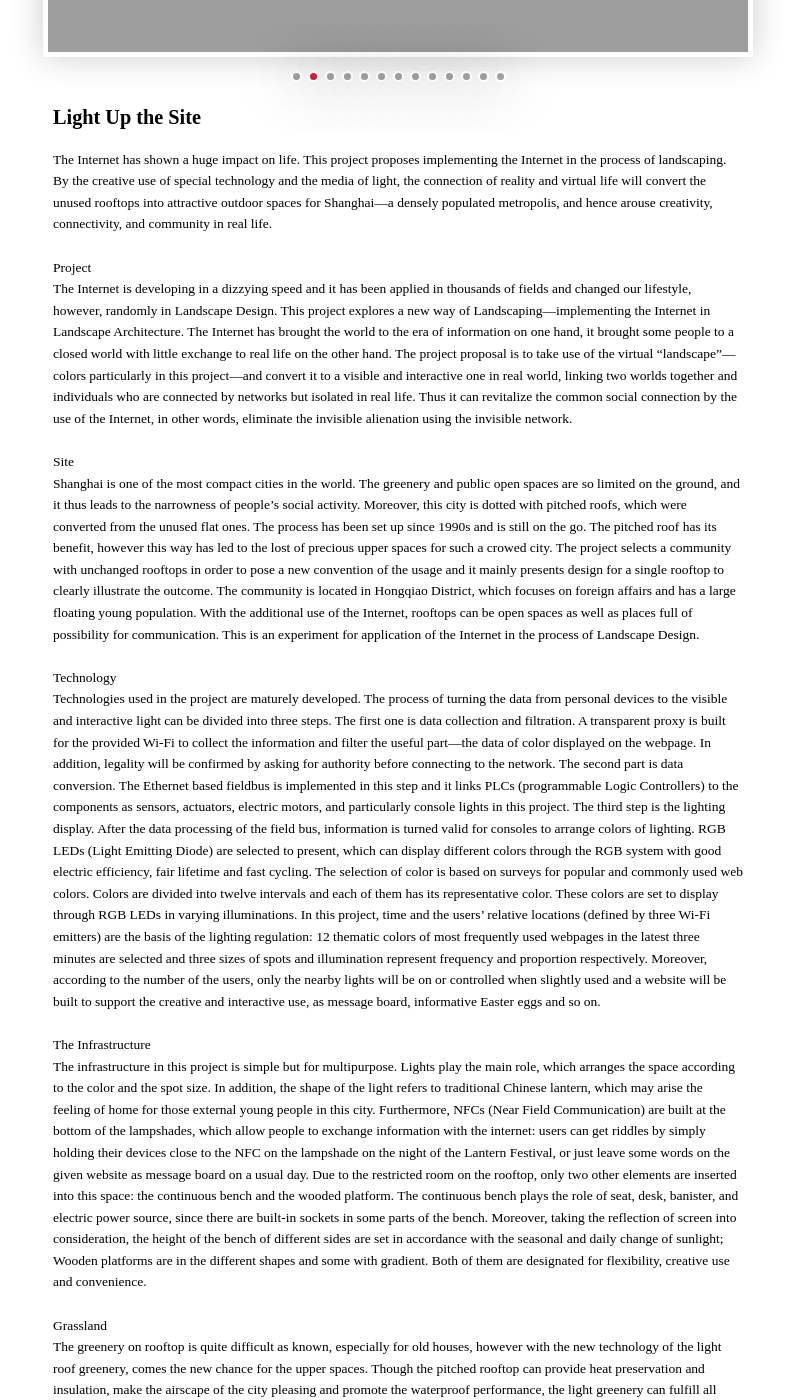
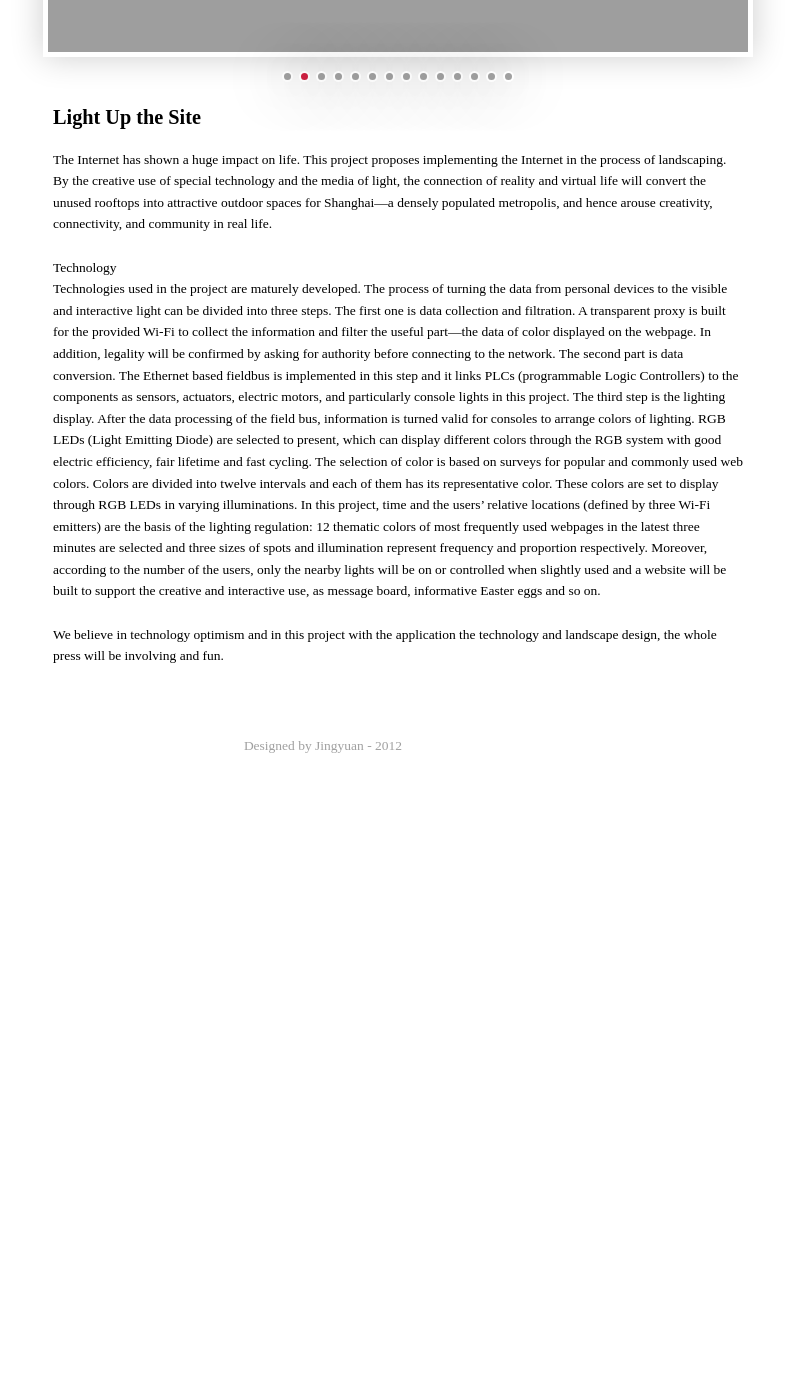
Before and after one commit to jingyuan/jingyuan.github.com, a Jekyll site: the page works/design/lightup.html, which Jekyll copies as it is, in a window 1280 px wide and 1400 px high, scrolled down 518 px. Shown: the whole window, without its empty margins (317-1112 px from the left). Built offline with Jekyll 4.4.1, drawn with Linux system fonts in a browser that asks for light colours; some web fonts are replaced; Markdown is read by kramdown in place of the engine named in the settings; after the commit the page ends 1280 px from its top, so only the background shows below that; some of the changed text lies outside the part shown; grey boxes are pictures that could not be loaded.

```diff
--- a/works/design/community.html
+++ b/works/design/community.html
@@ -47,7 +47,7 @@
 		       <ul class="bjqs">
 		       	 <li><img width="700" height="400" src="https://dl.dropbox.com/u/1618719/community/01.jpg">
 			         <div class="info">
-			         	<p><em>Sketches of the idea</em></br> The urban society is now closely related to the technology and people are more and more involved in the internet connections. To take use of the new tech and apply it to the real life, connecting the real and virtual life will in return make the technology more significant. That is the initial idea of this project.<a href="00.jpg" target="_blank"> [view picture]</a></p>
+			         	<p><em>Perspective of the waterfront</em></br> The urban society is now closely related to the technology and people are more and more involved in the internet connections. To take use of the new tech and apply it to the real life, connecting the real and virtual life will in return make the technology more significant. That is the initial idea of this project.<a href="00.jpg" target="_blank"> [view picture]</a></p>
 			         </div>
 		         </li>
 		         <li><img width="700" height="400" src="https://dl.dropbox.com/u/1618719/community/02.jpg">
--- a/works/design/lightup.html
+++ b/works/design/lightup.html
@@ -45,69 +45,74 @@
 	  	    <div id="banner">
 		        <!-- start Basic Jquery Slider -->
 		       <ul class="bjqs">
-		       	 <li><img width="700" height="400" src="https://dl.dropbox.com/u/1618719/light_up/01.jpg">
+		       	 <li><img width="700" height="400" src="https://dl.dropbox.com/u/1618719/light_up/00.jpg">
 			         <div class="info">
-			         	<p><em>Sketches of the idea</em></br> The urban society is now closely related to the technology and people are more and more involved in the internet connections. To take use of the new tech and apply it to the real life, connecting the real and virtual life will in return make the technology more significant. That is the initial idea of this project.<a href="00.jpg" target="_blank"> [view picture]</a></p>
+			         	<p><em>Sketches of the idea</em></br>The urban society is now closely related to the technology and people are more and more involved in the internet connections. To take use of the new tech and apply it to the real life, connecting the real and virtual life will in return make the technology more significant. That is the initial idea of this project.<a href="00.jpg" target="_blank"> [view picture]</a></p>
+			         </div>
+		         </li>
+		         <li><img width="700" height="400" src="https://dl.dropbox.com/u/1618719/light_up/01.jpg">
+			         <div class="info">
+			         	<p><em>Whole perspective</em></br>Showing the light up situation on the rooftop.</p>
 			         </div>
 		         </li>
 		         <li><img width="700" height="400" src="https://dl.dropbox.com/u/1618719/light_up/02.jpg">
 			         <div class="info">
-			         	<p><em>Sketches of the idea</em></br> The urban society is now closely related to the technology and people are more and more involved in the internet connections. To take use of the new tech and apply it to the real life, connecting the real and virtual life will in return make the technology more significant. That is the initial idea of this project.</p>
+			         	<p><em>Plan</em></br>The light is used as a media to connect the virtual and real world. The picture shows the plan view of the roof during the night.</p>
 			         </div>
 		         </li>
 		         <li><img width="700" height="400" src="https://dl.dropbox.com/u/1618719/light_up/03.jpg">
 			         <div class="info">
-			         	<p><em>Plan</em></br> The light is used as a media to connect the virtual and real world. The picture shows the plan view of the roof during the night.</p>
+			         <p><em>Current situation</em></br>There is a lack of space in the city especially the densely built area in the downtown Shanghai. According to the site map, the built area covers 51.2% of the ground, which has lead to the negative space in between.</p>
 			         </div>
 		         </li>
 		         <li><img width="700" height="400" src="https://dl.dropbox.com/u/1618719/light_up/04.jpg">
-			         <div class="info">
-			         <p><em>Current situation</em></br> There is a lack of space in the city especially the densely built area in the downtown Shanghai. According to the site map, the built area covers 51.2% of the ground, which has lead to the negative space in between.</p>
-			         </div>
-		         </li>
-		         <li><img width="700" height="400" src="https://dl.dropbox.com/u/1618719/light_up/05.jpg">
 			        <div class="info">
 			        	<p><em>Increasing use of the Internet</em></br> 11.71 million people which is 62% of Shanghai's population usually surf the internet, and among them 60% uses their mobile devises to access the internet. 18.7 hours per week on average is spent on internet which has become more and more important in citizens' daily life.</p>
 			        </div>
 		         </li>
-		         <li><img width="700px" height="400px" src="https://dl.dropbox.com/u/1618719/light_up/06.jpg">
+		         <li><img width="700px" height="400px" src="https://dl.dropbox.com/u/1618719/light_up/05.jpg">
 			         <div class="info">
 			         <p><em>Virtualscape and Landscape</em></br> There is a myriad of information carefully designed on the Internet and can be utilized as material for landscape design to provide totally new experience for users.</p>
 			         </div>
 		         </li>
-		         <li><img width="700px" height="400px" src="https://dl.dropbox.com/u/1618719/light_up/07.jpg">
+		         <li><img width="700px" height="400px" src="https://dl.dropbox.com/u/1618719/light_up/06.jpg">
 			         <div class="info">
 			         <p><em>Technology Diagrams</em></br> To convert virtualscape to landscape, this design applies certain knowledge in Computer Science and Electrical Engineering.</p>
 			         </div>
 		         </li>
-		         <li><img width="700px" height="400px" src="https://dl.dropbox.com/u/1618719/light_up/08.jpg">
+		         <li><img width="700px" height="400px" src="https://dl.dropbox.com/u/1618719/light_up/07.jpg">
 			         <div class="info">
-			         <p><em>Lamppost & Platform</em></br> Lampposts on the cenctral lawn create changing space with colorful spots , displaying activities on the Internet in real world, which can also be used as Wi-Fi antennas and NFC devices. The timber platform provides space for various acticities of people, and the concave of it can lower the eye level of users, guide their attention to the lawn and the upper space, offering them the feeling of being surrounded by nature.</p>
+			         <p><em>Light experiment</em></br>An showcase of the designed light with different activities.</p>
 			         </div>
+		         </li>
+		         <li><img width="700" height="400" src="https://dl.dropbox.com/u/1618719/light_up/08.jpg">
+		         	 <div class="info">
+		         	 <p><em>Concept</em></br>With the design, the daily routine of the people living in these apartments will change and more activities and communication will be brought to the community.</p>
+		         	 </div>
 		         </li>
 		         <li><img width="700" height="400" src="https://dl.dropbox.com/u/1618719/light_up/09.jpg">
 		         	 <div class="info">
-		         	 <p><em>Sections</em></br> People can have different activities on the roof. The Internet will be integrated into life through the use of the light. It will be a enjoyable experience of using the device on the roof.</p>
+		         	 <p><em>Lamppost & Platform</em></br>Lampposts on the cenctral lawn create changing space with colorful spots, displaying activities on the Internet in real world, which can also be used as Wi-Fi antennas and NFC devices. </p>
 		         	 </div>
 		         </li>
 		         <li><img width="700" height="400" src="https://dl.dropbox.com/u/1618719/light_up/10.jpg">
 		         	 <div class="info">
-		         	 <p><em>Perspectives</em></br> People can have different activities on the roof. The Internet will be integrated into life through the use of the light. It will be a enjoyable experience of using the device on the roof.</p>
+		         	 <p><em>Platform design</em></br>The timber platform provides space for various acticities of people, and the concave of it can lower the eye level of users, guide their attention to the lawn and the upper space, offering them the feeling of being surrounded by nature.</p>
 		         	 </div>
 		         </li>
 		         <li><img width="700" height="400" src="https://dl.dropbox.com/u/1618719/light_up/11.jpg">
 		         	 <div class="info">
-		         	 <p><em>Perspectives</em></br> People can have different activities on the roof. The Internet will be integrated into life through the use of the light. It will be a enjoyable experience of using the device on the roof.</p>
+		         	 <p><em>Section</em></br> People can have different activities on the roof. The Internet will be integrated into life through the use of the light. It will be a enjoyable experience of using the device on the roof.</p>
 		         	 </div>
 		         </li>
 		         <li><img width="700" height="400" src="https://dl.dropbox.com/u/1618719/light_up/12.jpg">
 		         	 <div class="info">
-		         	 <p><em>Perspectives</em></br> People can have different activities on the roof. The Internet will be integrated into life through the use of the light. It will be a enjoyable experience of using the device on the roof.</p>
+		         	 <p><em>Night</em></br>There will also be visual communication between roofs.</p>
 		         	 </div>
 		         </li>
 		         <li><img width="700" height="400" src="https://dl.dropbox.com/u/1618719/light_up/13.jpg">
 		         	 <div class="info">
-		         	 <p><em>Perspectives</em></br> People can have different activities on the roof. The Internet will be integrated into life through the use of the light. It will be a enjoyable experience of using the device on the roof.</p>
+		         	 <p><em>Festival</em></br>People can change the color of the light to create different atmosphere for festival and special events. In this process the public involvement is necessary and will lead to more communication and fun.</p>
 		         	 </div>
 		         </li>
 		       </ul>
@@ -119,24 +124,12 @@
 <!-- Make the text lighter please -->
 The Internet has shown a huge impact on life. This project proposes implementing the Internet in the process of landscaping. By the creative use of special technology and the media of light, the connection of reality and virtual life will convert the unused rooftops into attractive outdoor spaces for Shanghai—a densely populated metropolis, and hence arouse creativity, connectivity, and community in real life.</br>
 </br>
-Project</br>
-The Internet is developing in a dizzying speed and it has been applied in thousands of fields and changed our lifestyle, however, randomly in Landscape Design. This project explores a new way of Landscaping—implementing the Internet in Landscape Architecture. The Internet has brought the world to the era of information on one hand, it brought some people to a closed world with little exchange to real life on the other hand. The project proposal is to take use of the virtual “landscape”—colors particularly in this project—and convert it to a visible and interactive one in real world, linking two worlds together and individuals who are connected by networks but isolated in real life. Thus it can revitalize the common social connection by the use of the Internet, in other words, eliminate the invisible alienation using the invisible network.</br>
-</br>
-Site</br>
-Shanghai is one of the most compact cities in the world. The greenery and public open spaces are so limited on the ground, and it thus leads to the narrowness of people’s social activity. Moreover, this city is dotted with pitched roofs, which were converted from the unused flat ones. The process has been set up since 1990s and is still on the go. The pitched roof has its benefit, however this way has led to the lost of precious upper spaces for such a crowed city. The project selects a community with unchanged rooftops in order to pose a new convention of the usage and it mainly presents design for a single rooftop to clearly illustrate the outcome. The community is located in Hongqiao District, which focuses on foreign affairs and has a large floating young population. With the additional use of the Internet, rooftops can be open spaces as well as places full of possibility for communication. This is an experiment for application of the Internet in the process of Landscape Design.</br>
-</br>
 Technology</br>
 Technologies used in the project are maturely developed. The process of turning the data from personal devices to the visible and interactive light can be divided into three steps. The first one is data collection and filtration. A transparent proxy is built for the provided Wi-Fi to collect the information and filter the useful part—the data of color displayed on the webpage. In addition, legality will be confirmed by asking for authority before connecting to the network. The second part is data conversion. The Ethernet based fieldbus is implemented in this step and it links PLCs (programmable Logic Controllers) to the components as sensors, actuators, electric motors, and particularly console lights in this project. The third step is the lighting display. After the data processing of the field bus, information is turned valid for consoles to arrange colors of lighting. RGB LEDs (Light Emitting Diode) are selected to present, which can display different colors through the RGB system with good electric efficiency, fair lifetime and fast cycling.
 The selection of color is based on surveys for popular and commonly used web colors. Colors are divided into twelve intervals and each of them has its representative color. These colors are set to display through RGB LEDs in varying illuminations. In this project, time and the users’ relative locations (defined by three Wi-Fi emitters) are the basis of the lighting regulation: 12 thematic colors of most frequently used webpages in the latest three minutes are selected and three sizes of spots and illumination represent frequency and proportion respectively. Moreover, according to the number of the users, only the nearby lights will be on or controlled when slightly used and a website will be built to support the creative and interactive use, as message board, informative Easter eggs and so on.</br>
 </br>
-The Infrastructure</br>
-The infrastructure in this project is simple but for multipurpose. Lights play the main role, which arranges the space according to the color and the spot size. In addition, the shape of the light refers to traditional Chinese lantern, which may arise the feeling of home for those external young people in this city. Furthermore, NFCs (Near Field Communication) are built at the bottom of the lampshades, which allow people to exchange information with the internet: users can get riddles by simply holding their devices close to the NFC on the lampshade on the night of the Lantern Festival, or just leave some words on the given website as message board on a usual day.
-Due to the restricted room on the rooftop, only two other elements are inserted into this space: the continuous bench and the wooded platform. The continuous bench plays the role of seat, desk, banister, and electric power source, since there are built-in sockets in some parts of the bench. Moreover, taking the reflection of screen into consideration, the height of the bench of different sides are set in accordance with the seasonal and daily change of sunlight; Wooden platforms are in the different shapes and some with gradient. Both of them are designated for flexibility, creative use and convenience.</br>
+We believe in technology optimism and in this project with the application the technology and landscape design, the whole press will be involving and fun. </br>
 </br>
-Grassland</br>
-The greenery on rooftop is quite difficult as known, especially for old houses, however with the new technology of the light roof greenery, comes the new chance for the upper spaces. Though the pitched rooftop can provide heat preservation and insulation, make the airscape of the city pleasing and promote the waterproof performance, the light greenery can fulfill all these functions, additionally it can offer great and comfortable public open spaces for people. Along with the Internet, more creative uses are involved in this project. The Wi-Fi not only attracts people to rooftops and provides a place for off-work time, but also protects the grassland in the way of periodically use—seasonally alter the area and strength of Wi-Fi provided, hence to change the activity space of people.</br>
-
-
 			    </p>
 		     </div>
 		      <!-- End outer wrapper -->
--- a/works/drawings/wallpaper.html
+++ b/works/drawings/wallpaper.html
@@ -46,7 +46,7 @@
 		       	<img width="700" height="400" src="rabbit_pre.jpg"/>
 		 	</div>
 
-			    <div id="dl_link">
+			<div id="dl_link">
 			       	<h2>download</h2>
 			       	<p>
 			       		This is a vector wallpaper I made for the first time. Hope you will like it.
@@ -59,7 +59,7 @@
 			       		<li><a class="wp_sizes" href="https://dl.dropbox.com/u/1618719/wallpapers/rabbit-1920.jpg">1920x1200px</a></li>
 			       		<li><a class="wp_sizes" href="https://dl.dropbox.com/u/1618719/wallpapers/rabbit-1680.jpg">1680x1050px</a></li>
 			       		<li><a class="wp_sizes" href="https://dl.dropbox.com/u/1618719/wallpapers/rabbit-1440.jpg">1440x900px</a></li>
-			       		<li><a class="wp_sizes" href="https://dl.dropbox.com/u/1618719/wallpapers/rabbit-1280.jpg">1280x1024px</a></li>
+			       		<li><a class="wp_sizes" href="https://dl.dropbox.com/u/1618719/wallpapers/rabbit-1280.jpg">1280x800px</a></li>
 			       		<li><a class="wp_sizes" href="https://dl.dropbox.com/u/1618719/wallpapers/rabbit-iphone.jpg">iPhone</a></li>
 			       		<li><a class="wp_sizes" href="https://dl.dropbox.com/u/1618719/wallpapers/rabbit-iphone5.jpg">iPhone 5</a></li>
 			       		<li><a class="wp_sizes" href="https://dl.dropbox.com/u/1618719/wallpapers/rabbit-ipad.jpg">iPad</a></li>
```
Also changed, not shown: works/design/kindergarten.html (+11 -7 lines), works/design/park.html (+8 -9 lines), works/drawings/wallpaper2.html (+14 -16 lines).
